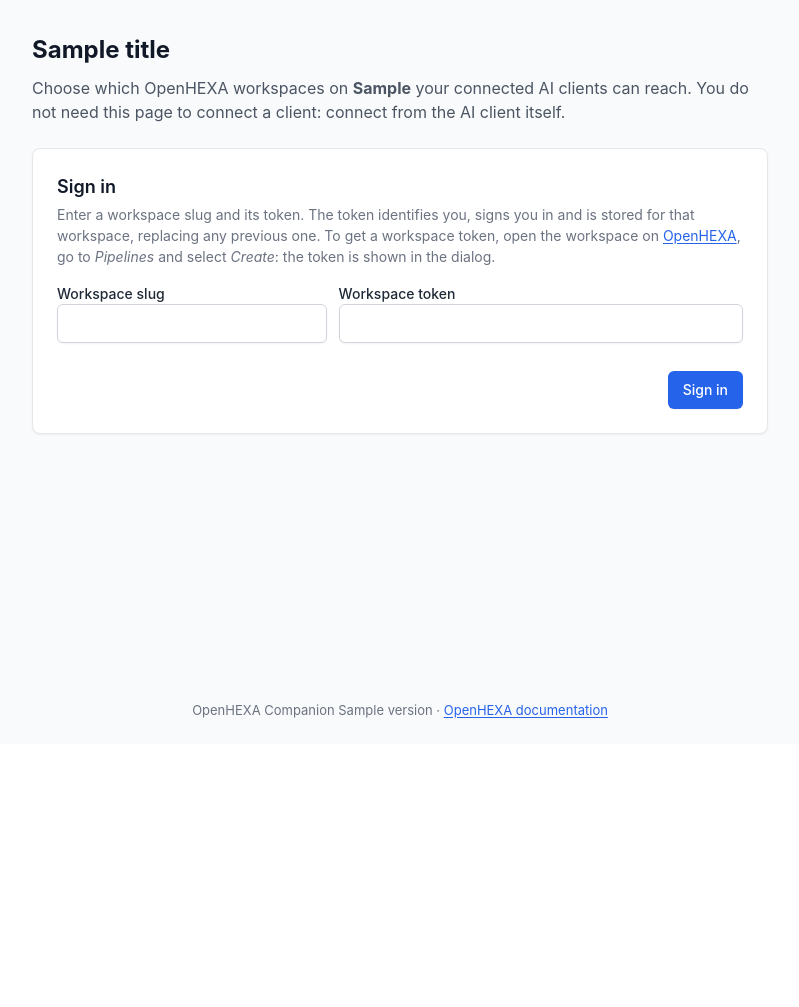
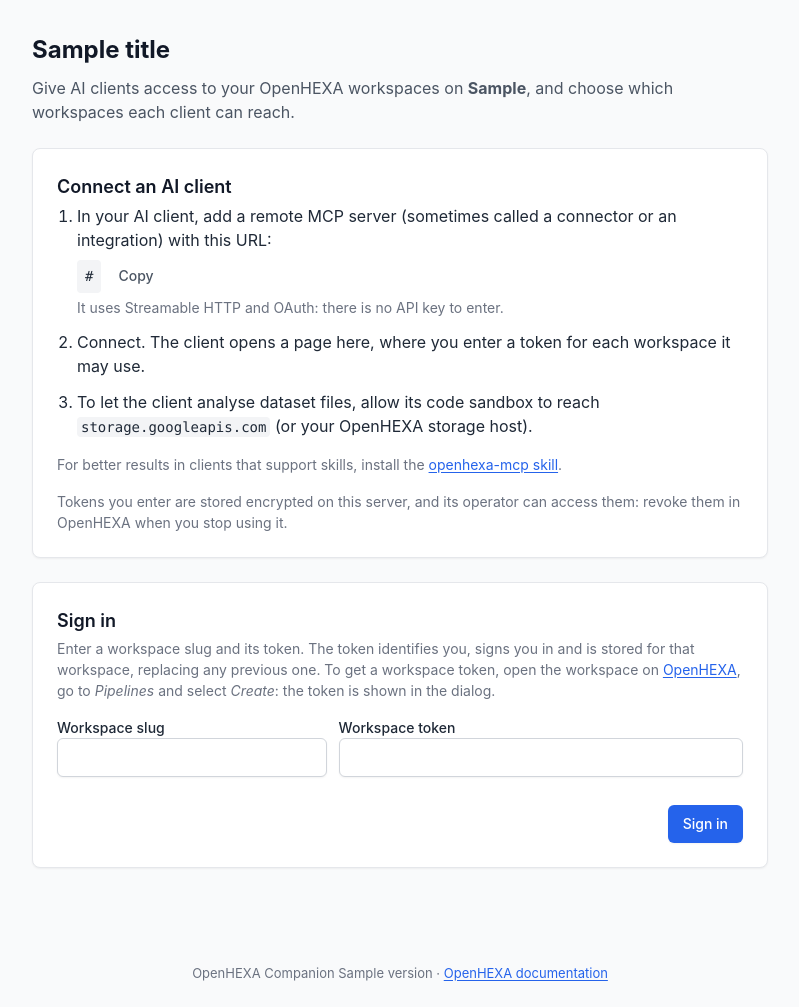
Before and after one commit to yannforget/openhexa-companion, a Python web app: template src/openhexa/companion/server/templates/account.html in a window 1280 px wide. Shown: the part 56-1063 px from the top of the page, without its empty margins (240-1039 px from the left). Before the commit the page ends 774 px from the top, so only its background shows below. Run offline with Jinja, Linux system fonts and the light colour scheme; the template is opened without the code that fills it: most values are stand-ins (such as "Sample title", 1, 10 or a date in 2020).

Commit message:
feat: explain how to connect an AI client on the account page

```diff
--- a/src/openhexa/companion/server/app.py
+++ b/src/openhexa/companion/server/app.py
@@ -12,14 +12,11 @@ from starlette.applications import Starlette
 from starlette.routing import Route
 
 from openhexa.companion.server.account import Account
-from openhexa.companion.server.config import Config
+from openhexa.companion.server.config import SKILL_URL, Config
 from openhexa.companion.server.oauth import Provider
 from openhexa.companion.server.pages import Pages
 from openhexa.companion.server.store import Store
 from openhexa.companion.server.tools import Access, register_tools
-
-# Where users download the openhexa-mcp skill, released with the MCP server.
-SKILL_URL = "https://github.com/yannforget/openhexa-companion/releases/latest"
 
 # Orientation for clients that show it. Some drop it or show only its first line, which
 # therefore stands alone; tool descriptions repeat every fact a tool needs.
--- a/src/openhexa/companion/server/config.py
+++ b/src/openhexa/companion/server/config.py
@@ -8,6 +8,8 @@ from dataclasses import dataclass, field
 from pathlib import Path
 from urllib.parse import urlsplit
 
+# Where users download the openhexa-mcp skill, released with the MCP server.
+SKILL_URL = "https://github.com/yannforget/openhexa-companion/releases/latest"
 # Minimum length of `COMPANION_SECRET_KEY`, in characters.
 MIN_SECRET_KEY_LENGTH = 32
 # Hosts allowed to use plain HTTP, for local development.
--- a/src/openhexa/companion/server/static/pages.js
+++ b/src/openhexa/companion/server/static/pages.js
@@ -27,6 +27,22 @@ document.addEventListener("DOMContentLoaded", () => {
     });
   }
 
+  // Copy buttons, for the text of the element they name.
+  for (const button of document.querySelectorAll("[data-copy]")) {
+    if (!navigator.clipboard) {
+      continue;
+    }
+    button.hidden = false;
+    button.addEventListener("click", async () => {
+      const text = document.getElementById(button.dataset.copy).textContent;
+      await navigator.clipboard.writeText(text);
+      button.textContent = "Copied";
+      setTimeout(() => {
+        button.textContent = "Copy";
+      }, 2000);
+    });
+  }
+
   // Ask before destructive actions.
   document.addEventListener("click", (event) => {
     const button = event.target.closest("[data-confirm]");
--- a/src/openhexa/companion/server/static/style.css
+++ b/src/openhexa/companion/server/static/style.css
@@ -453,6 +453,34 @@ button:focus-visible {
   flex-shrink: 0;
 }
 
+/* Steps to connect an AI client, on the account page. */
+.steps {
+  margin: 0 0 1rem;
+  padding-inline-start: 1.25rem;
+}
+
+.steps > li {
+  margin-bottom: 0.75rem;
+}
+
+.steps .muted {
+  display: block;
+  font-size: 0.875rem;
+}
+
+.copy {
+  display: flex;
+  flex-wrap: wrap;
+  align-items: center;
+  gap: 0.5rem;
+  margin-block: 0.5rem 0.25rem;
+}
+
+.copy code {
+  padding: 0.375rem 0.5rem;
+  word-break: break-all;
+}
+
 .badge {
   display: inline-block;
   margin-inline-start: 0.375rem;
--- a/src/openhexa/companion/server/templates/account.html
+++ b/src/openhexa/companion/server/templates/account.html
@@ -10,10 +10,28 @@
 {% endif %}
 {% endblock %}
 {% block content %}
-<p class="lead">Choose which OpenHEXA workspaces on <strong>{{ openhexa_host }}</strong> your connected
-AI clients can reach. You do not need this page to connect a client: connect from the AI client
-itself.</p>
+<p class="lead">Give AI clients access to your OpenHEXA workspaces on
+<strong>{{ openhexa_host }}</strong>, and choose which workspaces each client can reach.</p>
 {{ error(error_message) }}
+
+<section class="card" aria-labelledby="connect-title">
+<h2 id="connect-title">Connect an AI client</h2>
+<ol class="steps">
+<li>In your AI client, add a remote MCP server (sometimes called a connector or an
+integration) with this URL:
+<div class="copy"><code id="mcp-url">{{ mcp_url }}</code>
+<button type="button" class="link" data-copy="mcp-url" hidden>Copy</button></div>
+<span class="muted">It uses Streamable HTTP and OAuth: there is no API key to enter.</span></li>
+<li>Connect. The client opens a page here, where you enter a token for each workspace it may
+use.</li>
+<li>To let the client analyse dataset files, allow its code sandbox to reach
+<code>storage.googleapis.com</code> (or your OpenHEXA storage host).</li>
+</ol>
+<p class="muted">For better results in clients that support skills, install the
+<a href="{{ skill_url }}" target="_blank" rel="noopener noreferrer">openhexa-mcp skill</a>.</p>
+<p class="muted">Tokens you enter are stored encrypted on this server, and its operator can
+access them: revoke them in OpenHEXA when you stop using it.</p>
+</section>
 
 {% if session %}
 <section class="card" aria-labelledby="clients-title">
@@ -25,7 +43,7 @@ client's access entirely: connect it again from the AI client to restore it.</p>
 </div>
 </div>
 {% if not grants %}
-<p>No AI client is connected. Connect one from your AI client: you can then choose its
+<p>No AI client is connected. Connect one as described above: you can then choose its
 workspaces here.</p>
 {% elif not workspaces %}
 <p>Add a workspace below to give your AI clients access to it.</p>
```
Also changed, not shown: docs/deployment.md (+2 -2 lines), docs/mcp.md (+6 -3 lines), src/openhexa/companion/server/account.py (+11 -2 lines), tests/test_server.py (+12 -0 lines).
